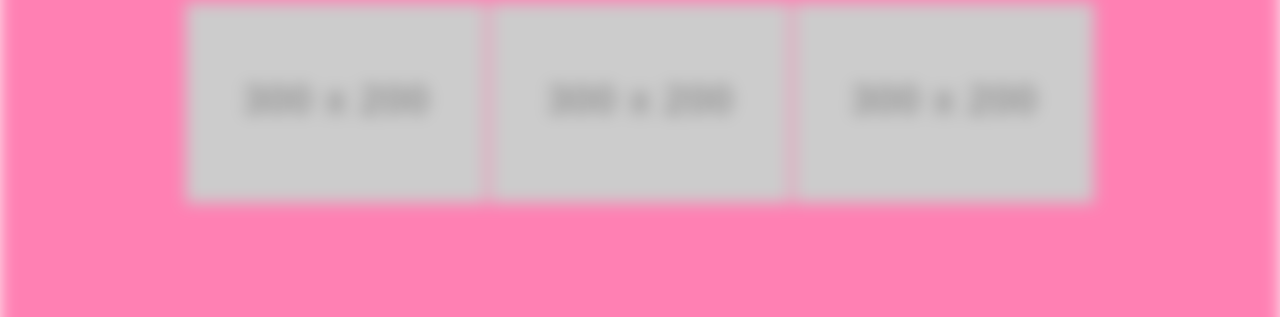
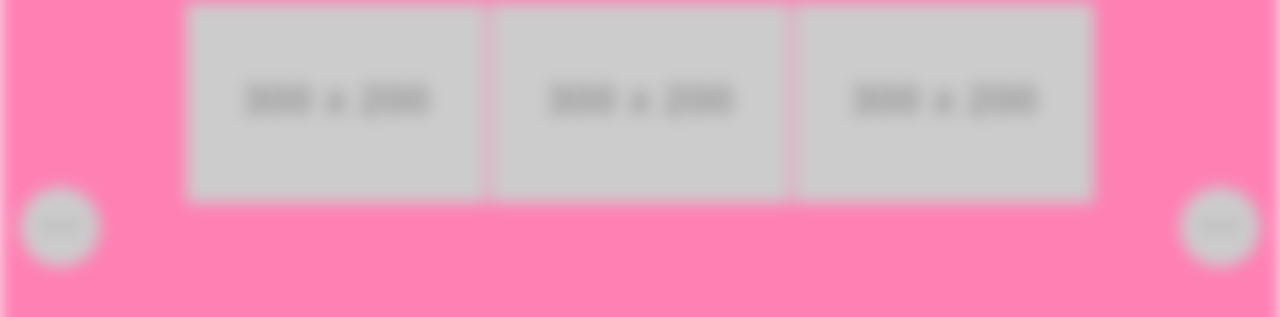
Before and after one commit to DrucJacek/my-love-forever, a plain HTML site: page index.html in a window 1280 px wide. Shown: the part 1262-1579 px from the top of the page. Drawn offline with Linux system fonts and the light colour scheme; placeholder pictures from the web are drawn by us.

Commit message:
new images on borders

```diff
--- a/index.html
+++ b/index.html
@@ -25,6 +25,25 @@
             margin: 0;
             font-size: 2.5em;
             color: #fff;
+        }
+
+        header .left-img,
+        header .right-img {
+            position: absolute;
+            top: 50%;
+            transform: translateY(-50%);
+            width: 80px;
+            height: 80px;
+            border-radius: 50%;
+            object-fit: cover;
+        }
+
+        header .left-img {
+            left: 20px; /* Odstęp od lewej krawędzi */
+        }
+
+        header .right-img {
+            right: 20px; /* Odstęp od prawej krawędzi */
         }
 
         /* Styl przycisków */
@@ -125,6 +144,9 @@
     <!-- Cała zawartość strony -->
     <div id="content" class="blurred">
         <header>
+            <img src="https://via.placeholder.com/80/ff66b2/ffffff?text=Zdjęcie1" alt="Zdjęcie 1" class="left-img">
+            <img src="https://via.placeholder.com/80/ff66b2/ffffff?text=Zdjęcie2" alt="Zdjęcie 2" class="right-img">
+
             <h1>My Love Forever</h1>
             <div class="buttons">
                 <button class="button" onclick="document.getElementById('historiamilosci').scrollIntoView({behavior: 'smooth'});">Historia Miłości</button>
```
